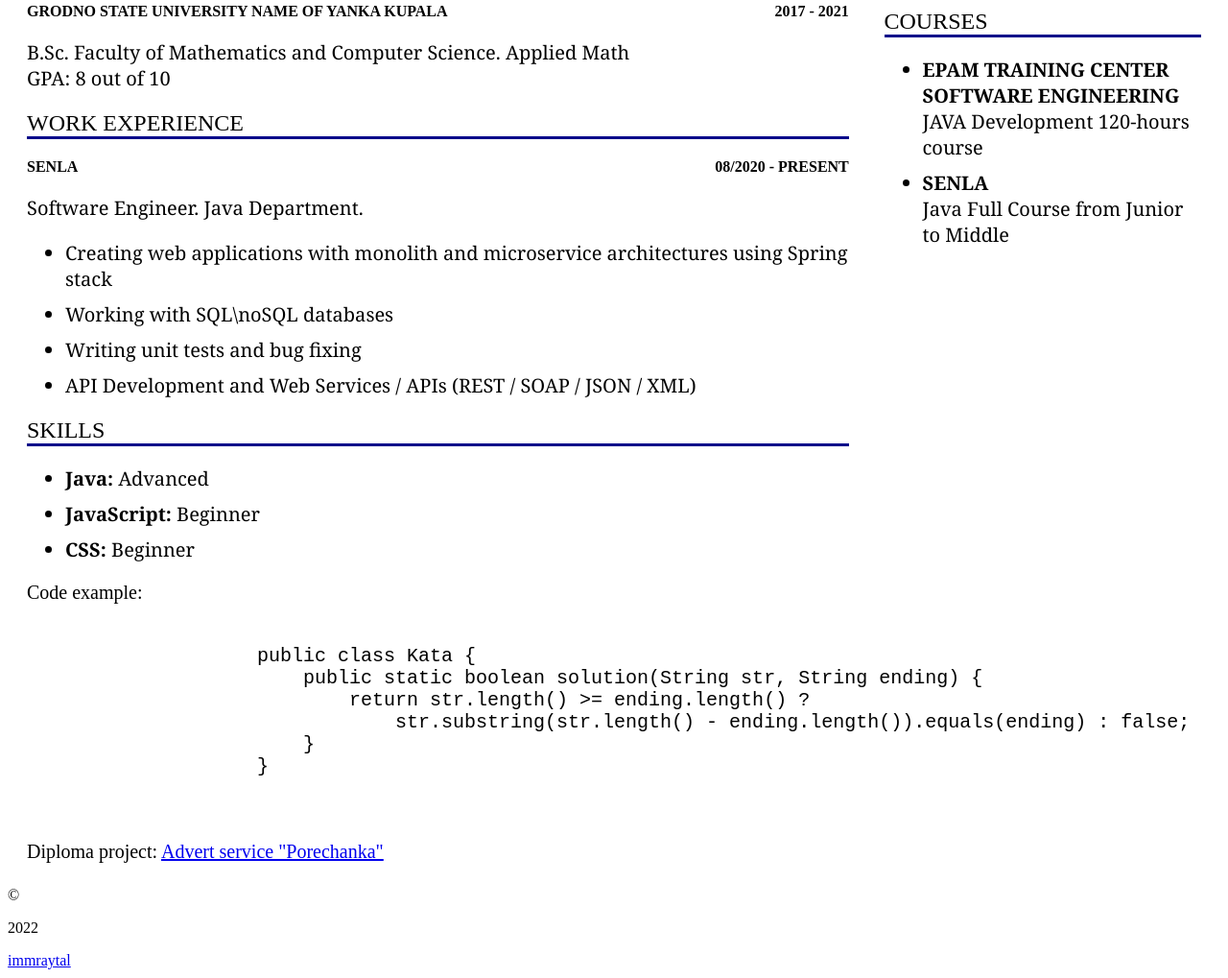
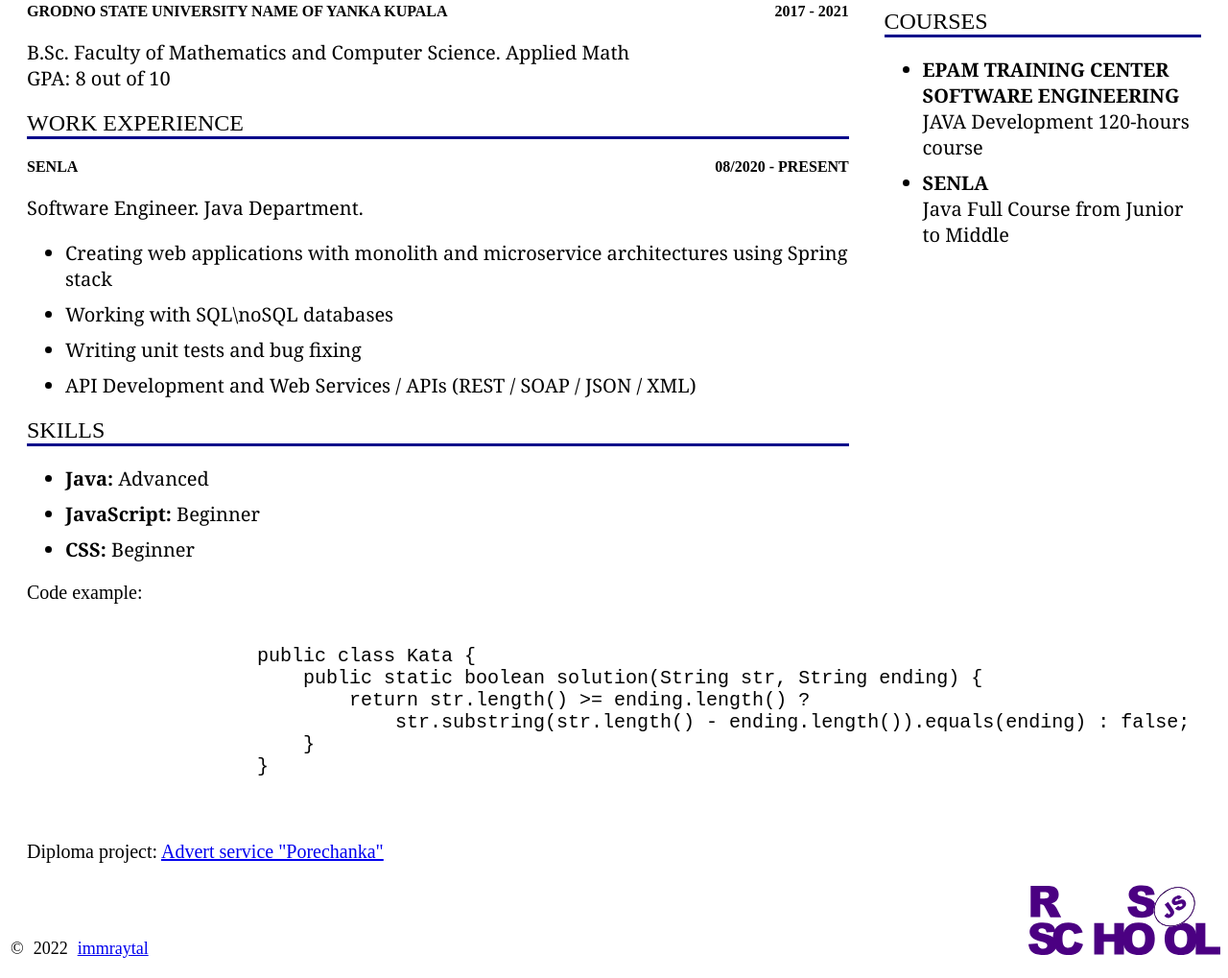
Before and after one commit to immraytal/rsschool-cv, a plain HTML site: page index.html in a window 1280 px wide. Shown: the part 965-1984 px from the top of the page at 96% size. Drawn offline with Linux system fonts and the light colour scheme.

Commit message:
feat: added footer's styles

```diff
--- a/style.css
+++ b/style.css
@@ -103,9 +103,20 @@
 
 footer {
     width: 100%;
-    margin: 0 auto;
+    margin-bottom: 20px;
+    height: 80px;
     display: flex;
     justify-content: space-between;
-    align-items: center;
-    height: 80px;
+    align-items:flex-end;
 }
+
+.footer-item{
+    display: inline;
+    padding: 0 3px;
+    font-size: 18px;
+}
+
+footer img {
+    width: 200px;
+
+}
```
